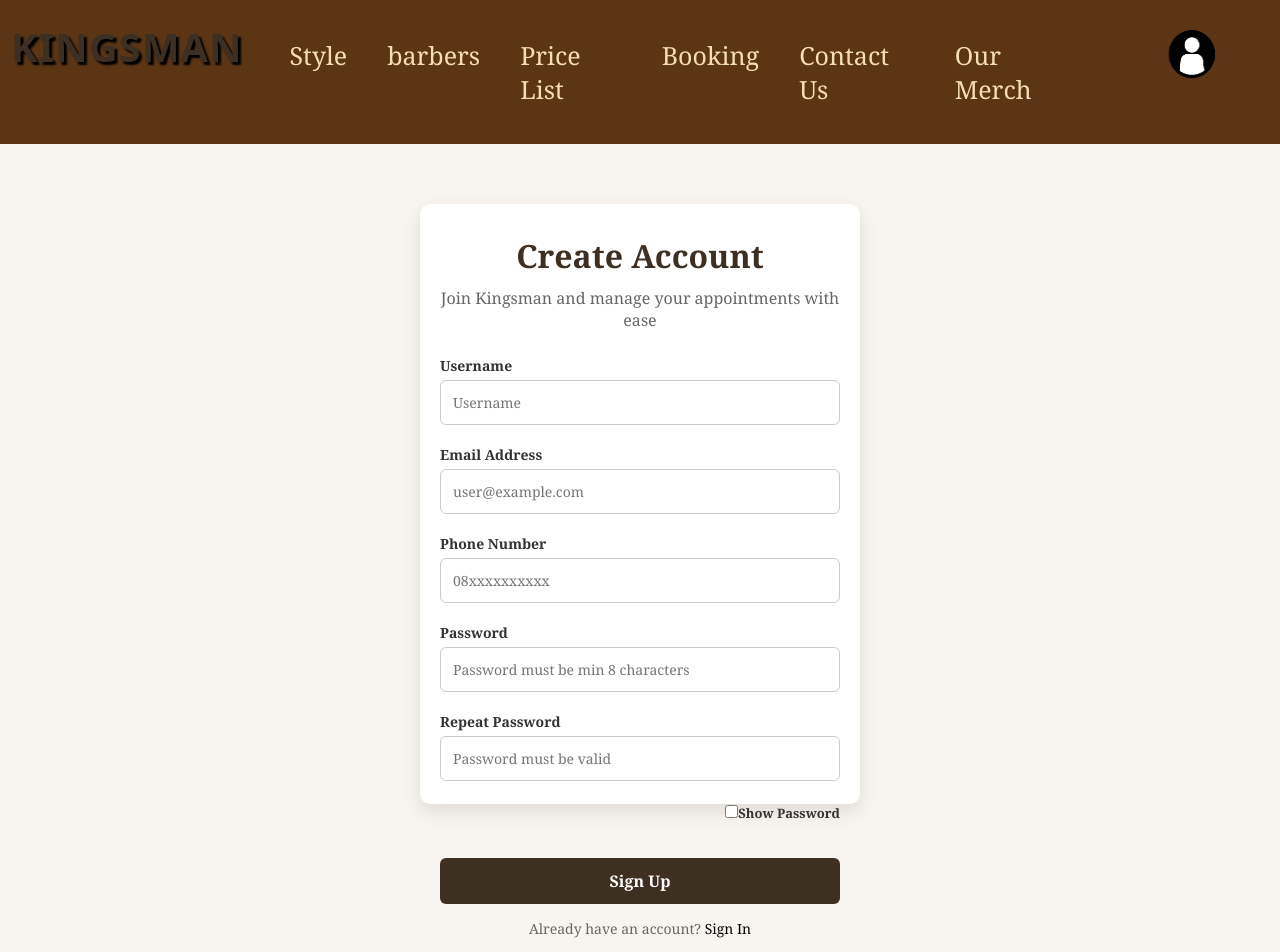
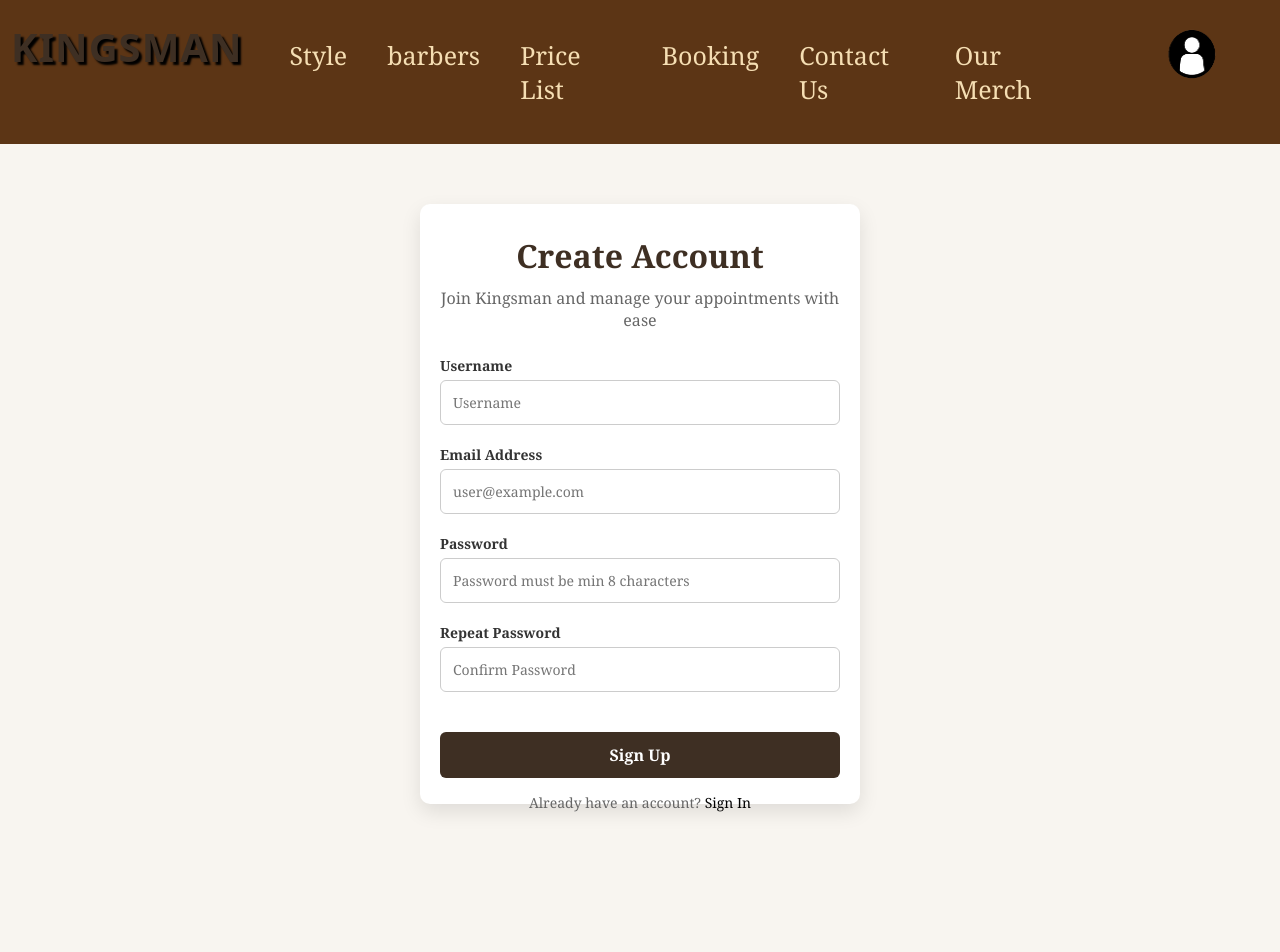
Before and after one commit to fadlanwpradana/belajar-react, a React (Create React App) app: page /register in a window 1280 px wide. Shown: the top 952 px of the page. After the commit the page ends 837 px from the top, so only its background shows below. Built offline with nearby package versions, Linux system fonts and the light colour scheme.

Commit message:
input javaScript login & register

```diff
--- a/src/pages/sign in/login.jsx
+++ b/src/pages/sign in/login.jsx
@@ -1,4 +1,4 @@
-import { React, useState } from "react";
+import React, { useState } from "react";
 import "../../style/login.css";
 import Navigation from "../../component/navbar/Navigation";
 import { Link } from "react-router-dom";
@@ -7,25 +7,55 @@ import Swal from "sweetalert2";
 
 const Login = () => {
   const [form, setForm] = useState({ email: "", password: "" });
+  const [showPassword, setShowPassword] = useState(false);
 
+  // Handle input changes
   const handleChange = (e) =>
     setForm({ ...form, [e.target.name]: e.target.value });
 
+  // Toggle password visibility
+  const togglePassword = () => {
+    setShowPassword((prev) => !prev);
+  };
+
+  // Handle form submission
   const handleSubmit = async (e) => {
     e.preventDefault();
+    const { email, password } = form;
+
+    // --- Validations ---
+    if (!email) {
+      Swal.fire({
+        icon: "error",
+        title: "Username or Email cannot be empty",
+      });
+      return;
+    }
+
+    if (!password || password.length < 8) {
+      Swal.fire({
+        icon: "error",
+        title: "Password cannot be empty and must be at least 8 characters",
+      });
+      return;
+    }
 
     try {
-      await authService.login(form);
+      const res = await authService.login(form);
+
       Swal.fire({
         icon: "success",
-        title: "Success",
-        text: "Login successful!",
+        title: `Login Success!`,
+        text: `Welcome Back, ${res?.data?.name}!`,
+        showConfirmButton: false,
         // timer: 1500,
-        showConfirmButton: false,
       });
+
+      // Reset form
+      setForm({ email: "", password: "" });
     } catch (err) {
       const errorMessage =
-        err?.response?.data?.message || err?.message || "Invalid login";
+        err?.response?.data?.message || err?.message || "Login Failed";
 
       Swal.fire({
         icon: "error",
@@ -38,44 +68,51 @@ const Login = () => {
 
   return (
     <>
-      <Navigation></Navigation>
+      <Navigation />
       <div className="body">
-        <div class="login-container">
+        <div className="login-container">
           <h1>Welcome Back</h1>
           <p>Please log in to manage your appointments</p>
 
-          <form class="login-form" id="loginForm" onSubmit={handleSubmit}>
-            <label for="email">Username or Email</label>
+          <form className="login-form" id="loginForm" onSubmit={handleSubmit}>
+            <label htmlFor="email">Email</label>
             <input
               type="text"
               id="email"
               name="email"
-              placeholder="Username or Email"
+              placeholder="Email"
+              value={form.email}
               onChange={handleChange}
             />
 
-            <label for="password">Password</label>
+            <label htmlFor="password">Password</label>
             <input
-              class="input-password"
-              type="password"
+              className="input-password"
+              type={showPassword ? "text" : "password"}
               id="password"
               name="password"
               placeholder="Password must be min 8 characters"
+              value={form.password}
               onChange={handleChange}
             />
 
-            <div class="btn-show-password">
-              <input id="checkbox" type="checkbox" onchange="showPassword()" />
-              <label for="checkbox">
+            <div className="btn-show-password">
+              <input
+                id="checkbox"
+                type="checkbox"
+                checked={showPassword}
+                onChange={togglePassword}
+              />
+              <label htmlFor="checkbox">
                 <small>Show Password</small>
               </label>
             </div>
 
-            <button type="submit" id="btnFind" onclick="loginForm()">
+            <button type="submit" id="btnFind">
               Login
             </button>
 
-            <p class="signup-link">
+            <p className="signup-link">
               Don’t have an account?{" "}
               <Link className="nav-link" to="/Register">
                 Sign Up
--- a/src/pages/sign up/signup.jsx
+++ b/src/pages/sign up/signup.jsx
@@ -1,106 +1,133 @@
-import {React,useState} from "react";
+import React, { useState } from "react";
 import { Link } from "react-router-dom";
 import Navigation from "../../component/navbar/Navigation";
 import "../../style/register.css";
 import { authService } from "../../service/authentication/authService";
 import Swal from "sweetalert2";
 
-
 const Signup = () => {
-  const [form, setForm] = useState({name: "" , email: "", password: "" });
+  const [form, setForm] = useState({
+    name: "",
+    email: "",
+    password: "",
+    password2: "", // for validation only
+  });
 
   const handleChange = (e) =>
     setForm({ ...form, [e.target.name]: e.target.value });
 
+  const validateEmail = (email) => {
+    return /^[^\s@]+@[^\s@]+\.[^\s@]+$/.test(email);
+  };
+
   const handleSubmit = async (e) => {
     e.preventDefault();
+    const { name, email, password, password2 } = form;
+
+    // --- Validations ---
+    if (!name || !email || !password || !password2) {
+      Swal.fire({ icon: "error", title: "All fields are required" });
+      return;
+    }
+
+    if (!validateEmail(email)) {
+      Swal.fire({ icon: "error", title: "Invalid email format" });
+      return;
+    }
+
+    if (password.length < 8) {
+      Swal.fire({
+        icon: "error",
+        title: "Password must be at least 8 characters",
+      });
+      return;
+    }
+
+    if (password !== password2) {
+      Swal.fire({ icon: "error", title: "Passwords do not match" });
+      return;
+    }
 
     try {
-        await authService.register(form);
+      // --- Send only API-required fields ---
+      await authService.register({ name, email, password });
+
       Swal.fire({
         icon: "success",
-          title: "Success",
-          text: "Login successful!",
+        title: "Registration Successful",
+        text: `Welcome ${name}!`,
+        showConfirmButton: false,
         // timer: 1500,
-          showConfirmButton: false,
       });
+
+      // --- Reset form ---
+      setForm({ name: "", email: "", password: "", password2: "" });
     } catch (err) {
       const errorMessage =
-          err?.response?.data?.message || err?.message || "Invalid login";
+        err?.response?.data?.message || err?.message || "Registration Failed";
 
       Swal.fire({
         icon: "error",
-          title: "Login Failed",
+        title: "Error",
         text: errorMessage,
         showConfirmButton: false,
       });
     }
   };
 
-
   return (
     <>
-      <Navigation></Navigation>
-      <div>
-        <div class="signup-container">
+      <Navigation />
+      <div className="signup-container">
         <h1>Create Account</h1>
         <p>Join Kingsman and manage your appointments with ease</p>
 
-          <form class="signup-form" id="signupform" onSubmit={handleSubmit}>
-            <label for="username">Username</label>
+        <form className="signup-form" id="signupform" onSubmit={handleSubmit}>
+          <label htmlFor="name">Username</label>
           <input
             type="text"
             id="name"
             name="name"
             placeholder="Username"
+            value={form.name}
             onChange={handleChange}
           />
 
-            <label for="email">Email Address</label>
+          <label htmlFor="email">Email Address</label>
           <input
             type="email"
             id="email"
             name="email"
             placeholder="user@example.com"
+            value={form.email}
             onChange={handleChange}
           />
 
-            <label for="phone">Phone Number</label>
-            <input
-              type="tel"
-              id="phone"
-              name="phone"
-              placeholder="08xxxxxxxxxx"
-            />
-
-            <label for="password1">Password</label>
+          <label htmlFor="password">Password</label>
           <input
             type="password"
             id="password"
             name="password"
             placeholder="Password must be min 8 characters"
+            value={form.password}
             onChange={handleChange}
           />
 
-            <label for="password2">Repeat Password</label>
+          <label htmlFor="password2">Repeat Password</label>
           <input
             type="password"
             id="password2"
             name="password2"
-              placeholder="Password must be valid"
+            placeholder="Confirm Password"
+            value={form.password2}
+            onChange={handleChange}
           />
-
-            <div class="btn-show-password">
-              <input id="checkbox" type="checkbox" />
-              <label for="checkbox">
-                <small>Show Password</small>
-              </label>
-            </div>
 
           <button type="submit" id="submit">
             Sign Up
           </button>
-            <p class="login-link">
+
+          <p className="login-link">
             Already have an account?{" "}
             <Link className="nav-link" to="/Login">
               Sign In
@@ -108,7 +135,6 @@ const Signup = () => {
           </p>
         </form>
       </div>
-      </div>
     </>
   );
 };
```
Lines whose indentation alone changed are shown as unchanged.
